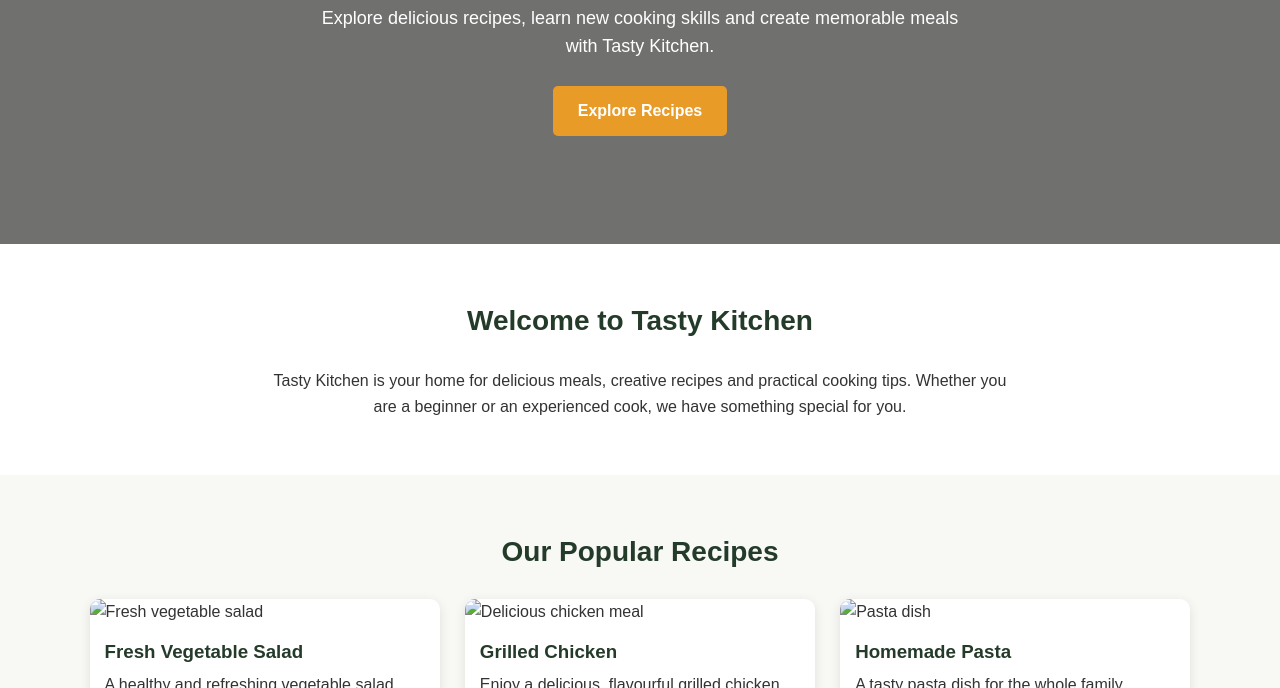
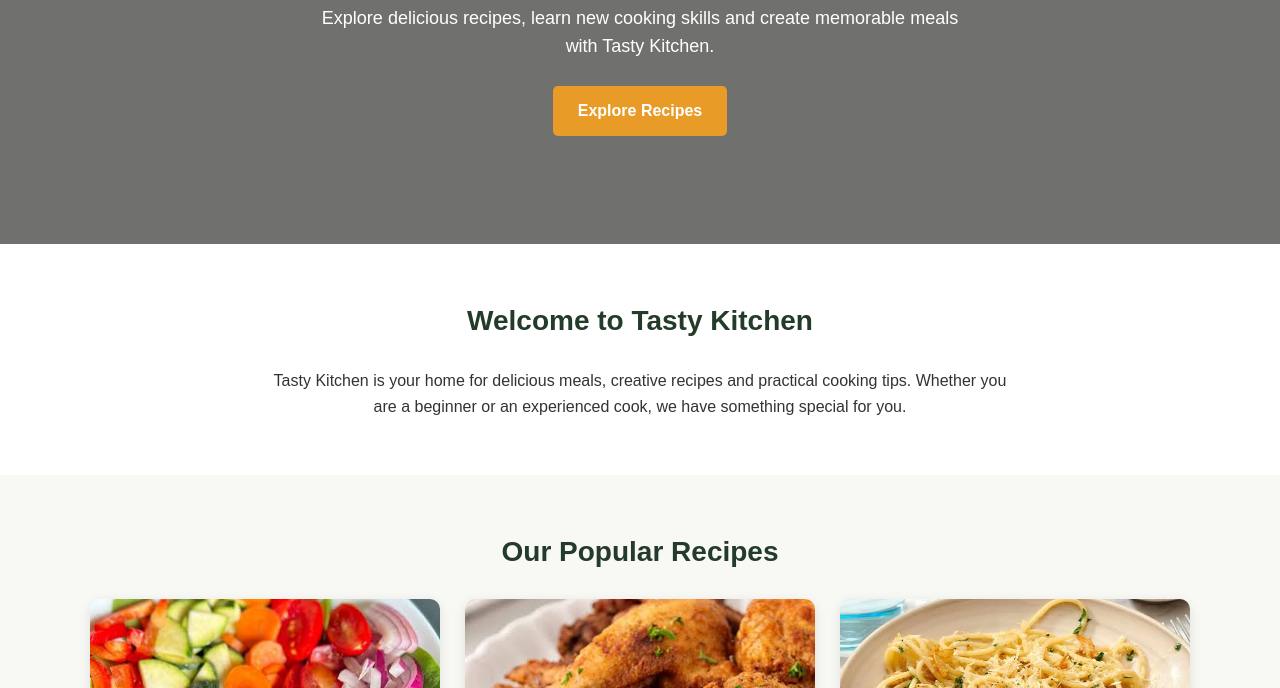
Before and after one commit to shackori/Tasty-recipe, a plain HTML site: page index.html in a window 1280 px wide. Shown: the part 264-952 px from the top of the page. Drawn offline with Linux system fonts and the light colour scheme.

```diff
--- a/index.html
+++ b/index.html
@@ -59,7 +59,7 @@
     <div class="recipe-container">
 
         <div class="recipe-card">
-            <img src="images/Salad.png" alt="Fresh vegetable salad">
+            <img src="Salad.png" alt="Fresh vegetable salad">
 
             <h3>Fresh Vegetable Salad</h3>
 
@@ -69,7 +69,7 @@
         </div>
 
         <div class="recipe-card">
-            <img src="images/Chicken.png" alt="Delicious chicken meal">
+            <img src="Chicken.png" alt="Delicious chicken meal">
 
             <h3>Grilled Chicken</h3>
 
@@ -79,7 +79,7 @@
         </div>
 
         <div class="recipe-card">
-            <img src="images/Pasta.png" alt="Pasta dish">
+            <img src="Pasta.png" alt="Pasta dish">
 
             <h3>Homemade Pasta</h3>
 
```
